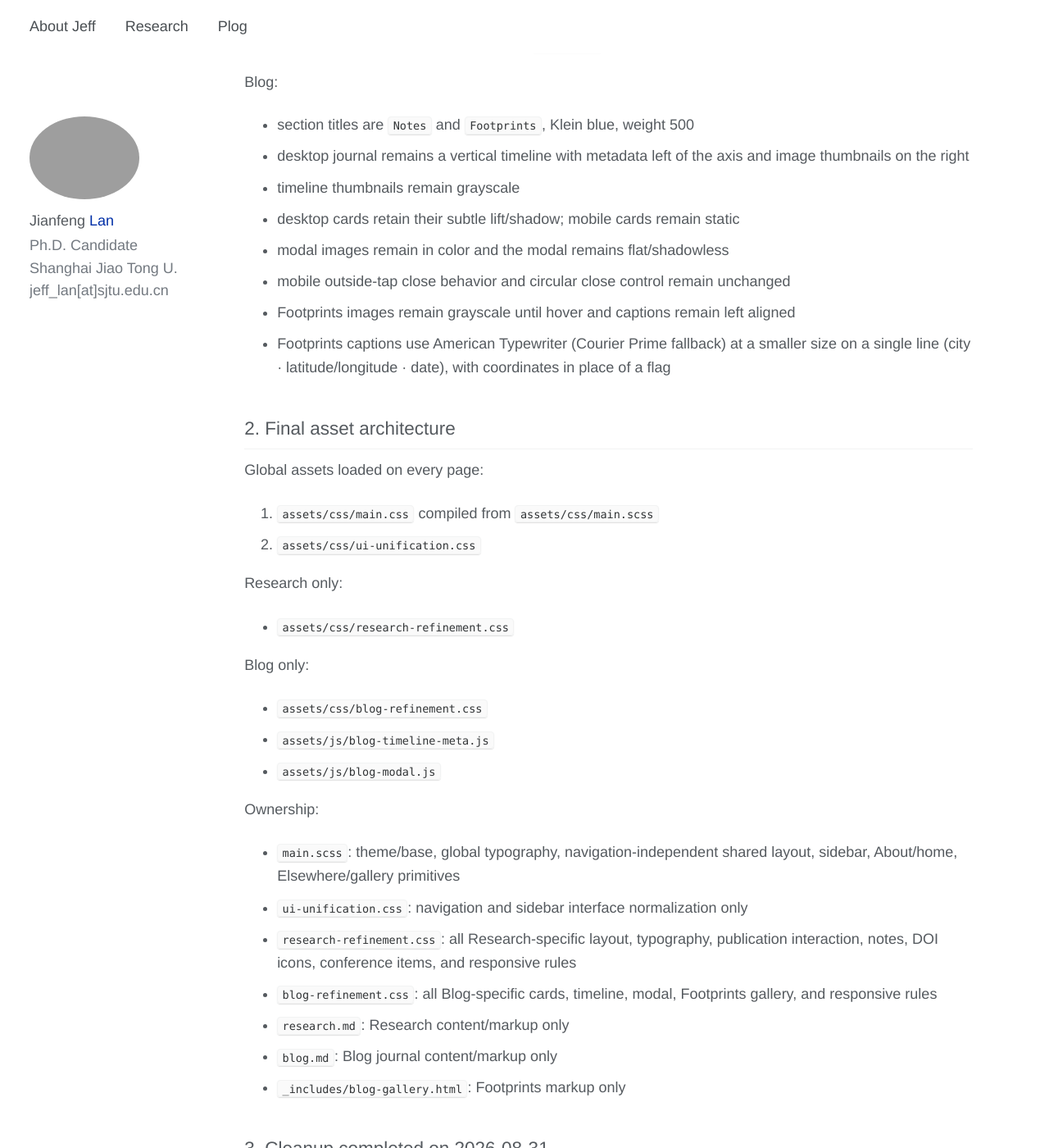
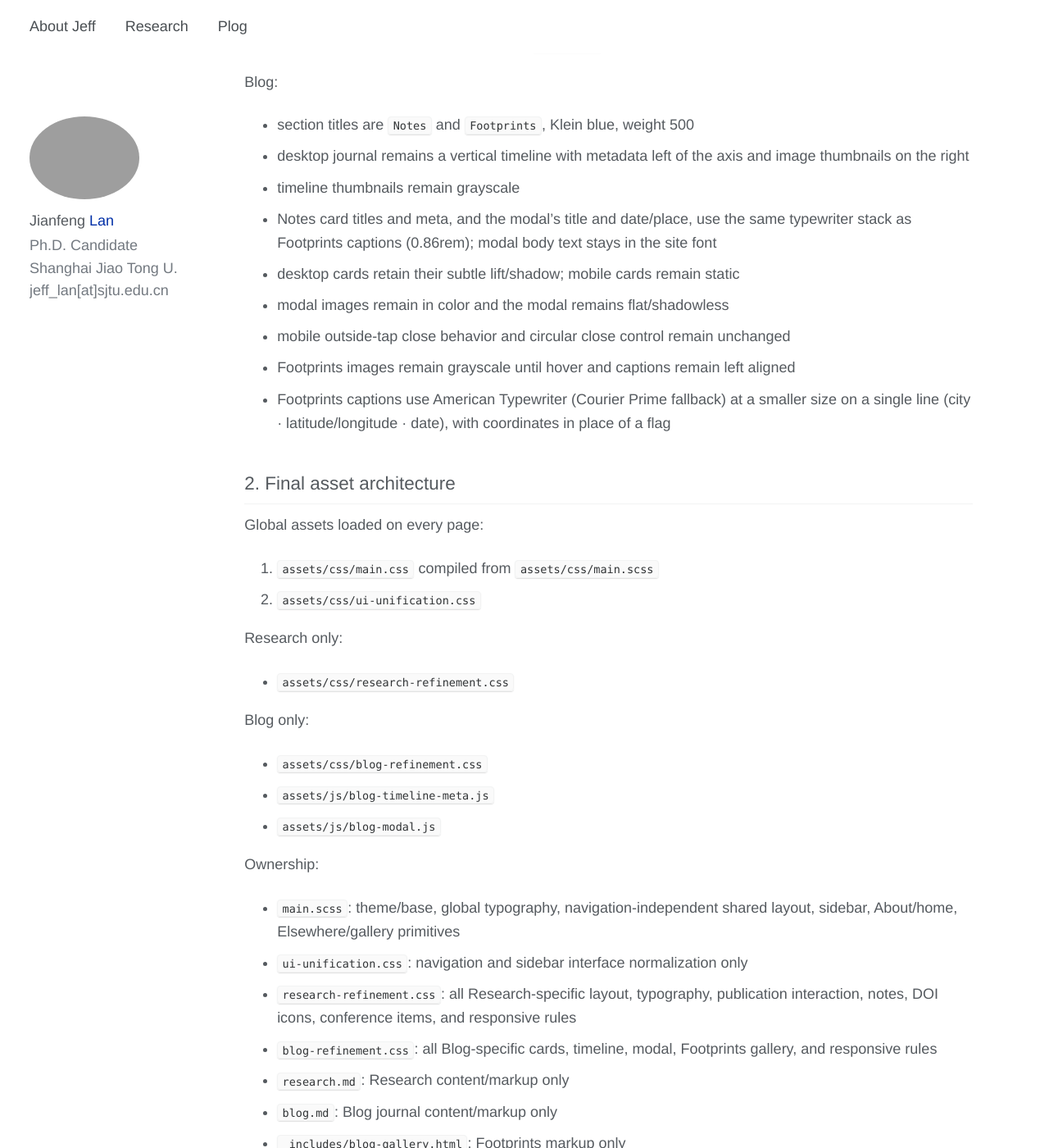
Before and after one commit to jianfenglan/jianfenglan.github.io, a Jekyll site: the page built from STYLE_MAINTENANCE.md, in a window 1280 px wide and 1400 px high, scrolled down 913 px. Shown: the whole window at 82% size. Built offline with Jekyll 4.4.1, drawn with Linux system fonts in a browser that asks for light colours; our own code applies the rules of GitHub Pages for plain Markdown files.

Commit message:
Notes: typewriter card titles/meta and modal title/date-place, matching Footprints
Co-Authored-By: Claude Opus 5.5 <noreply@anthropic.com>
Claude-Session: https://claude.ai/code/session_01QKC8sWQeV56mPRWv1sJC8Z

```diff
--- a/STYLE_MAINTENANCE.md
+++ b/STYLE_MAINTENANCE.md
@@ -26,6 +26,7 @@ Blog:
 - section titles are `Notes` and `Footprints`, Klein blue, weight 500
 - desktop journal remains a vertical timeline with metadata left of the axis and image thumbnails on the right
 - timeline thumbnails remain grayscale
+- Notes card titles and meta, and the modal's title and date/place, use the same typewriter stack as Footprints captions (0.86rem); modal body text stays in the site font
 - desktop cards retain their subtle lift/shadow; mobile cards remain static
 - modal images remain in color and the modal remains flat/shadowless
 - mobile outside-tap close behavior and circular close control remain unchanged
--- a/_includes/head.html
+++ b/_includes/head.html
@@ -14,7 +14,7 @@
 
 {% if page.url == "/plog/" %}
 <link href="https://fonts.googleapis.com/css2?family=Courier+Prime&display=swap" rel="stylesheet">
-<link rel="stylesheet" href="{{ '/assets/css/blog-refinement.css' | relative_url }}?v=20261018c">
+<link rel="stylesheet" href="{{ '/assets/css/blog-refinement.css' | relative_url }}?v=20261018d">
 <script defer src="{{ '/assets/js/blog-timeline-meta.js' | relative_url }}?v=20260831c"></script>
 <script defer src="{{ '/assets/js/blog-modal.js' | relative_url }}?v=20260831c"></script>
 {% endif %}
```
Also changed, not shown: assets/css/blog-refinement.css (+11 -0 lines).
